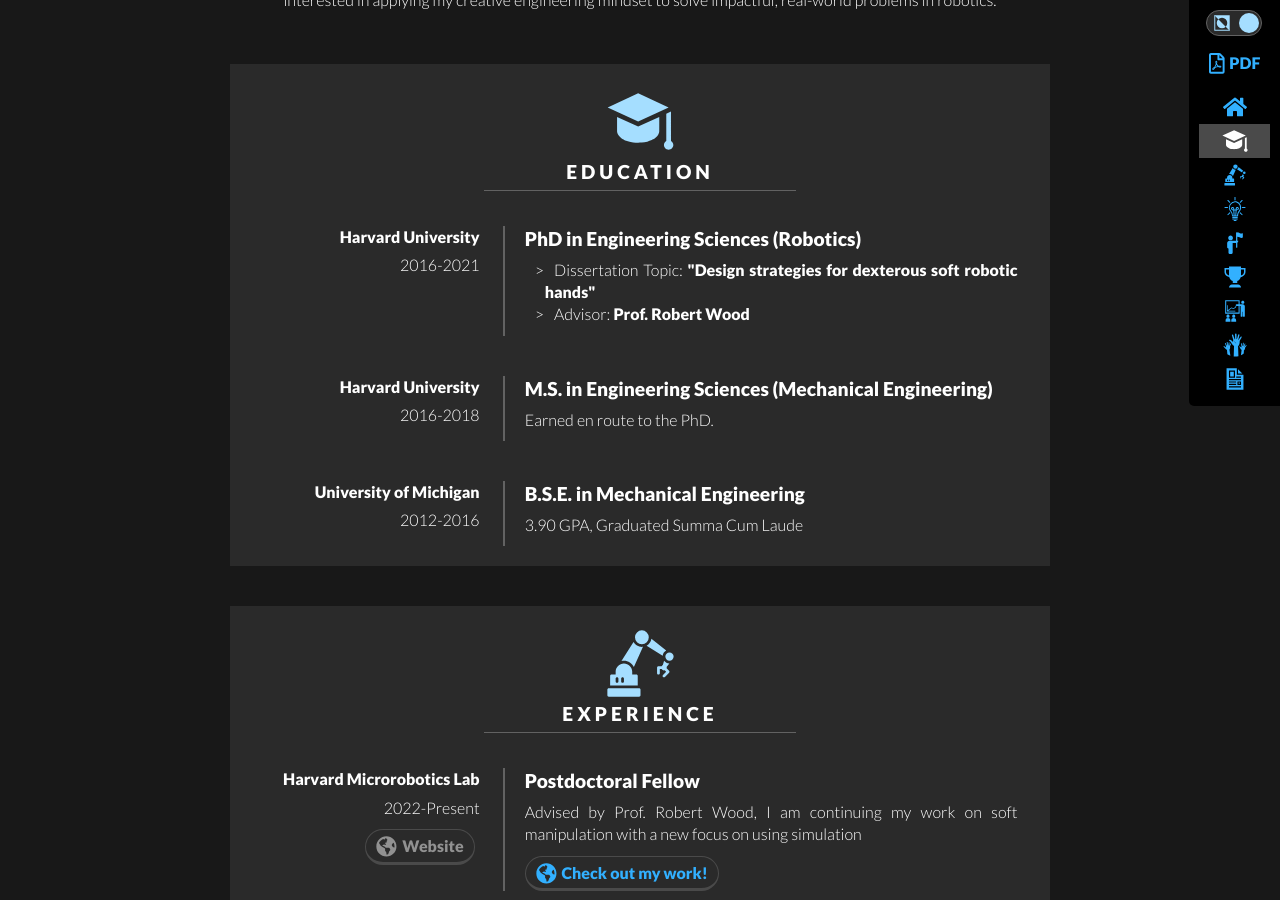
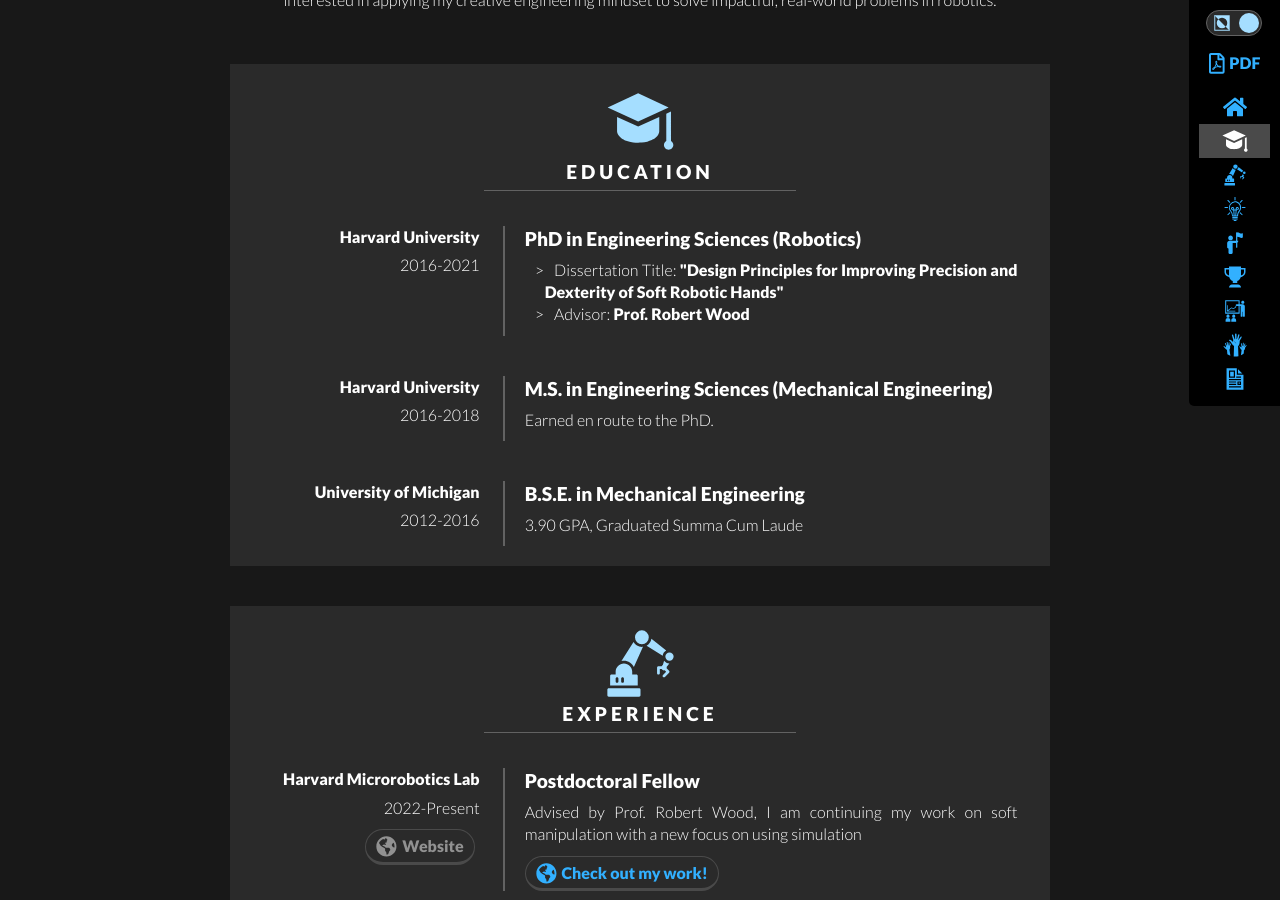
Before and after one commit to cbteeple/cbteeple.github.io, a Jekyll site: the page built from index.html, in a window 1280 px wide and 900 px high, scrolled down 509 px. Built offline with Jekyll 4.4.1, drawn with Linux system fonts in a browser that asks for light colours; nearby versions of some CDN libraries.

Commit message:
Update education.yml

```diff
--- a/_data/education.yml
+++ b/_data/education.yml
@@ -1,6 +1,6 @@
 -   qualification: PhD in Engineering Sciences (Robotics)
     school: Harvard University
-    description: '<ul><li>Dissertation Topic: <b>"Design strategies for dexterous soft robotic hands"</b></li><li>Advisor: <b>Prof. Robert Wood</b></li></ul>'
+    description: '<ul><li>Dissertation Title: <b>"Design Principles for Improving Precision and Dexterity of Soft Robotic Hands"</b></li><li>Advisor: <b>Prof. Robert Wood</b></li></ul>'
     period: 2016-2021
 
 -   qualification: 'M.S. in Engineering Sciences (Mechanical Engineering)'
```
